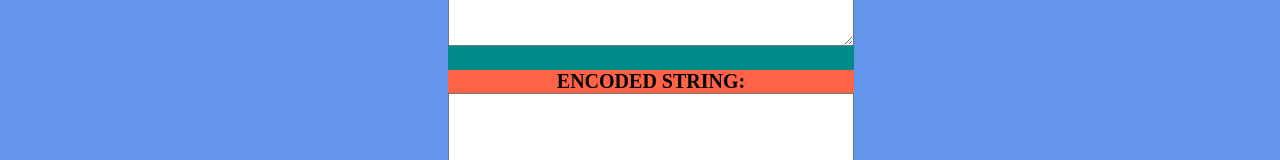
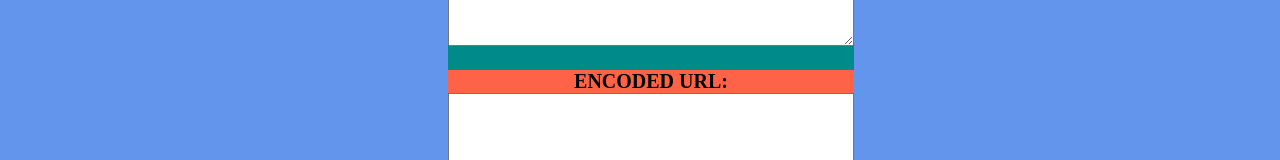
Before and after one commit to iamindrapreetsingh/URLEncoderDecoderUI, a plain HTML site: page index.html in a window 1280 px wide. Shown: the part 322-482 px from the top of the page. Drawn offline with Linux system fonts and the light colour scheme.

Commit message:
Cosmetic Change

```diff
--- a/index.html
+++ b/index.html
@@ -25,7 +25,7 @@
         ></textarea>
       </div>
       <div class="output-section">
-        <div class="output-msg">ENCODED STRING:</div>
+        <div class="output-msg">ENCODED URL:</div>
         <textarea class="textarea-output"></textarea>
       </div>
     </div>
```
